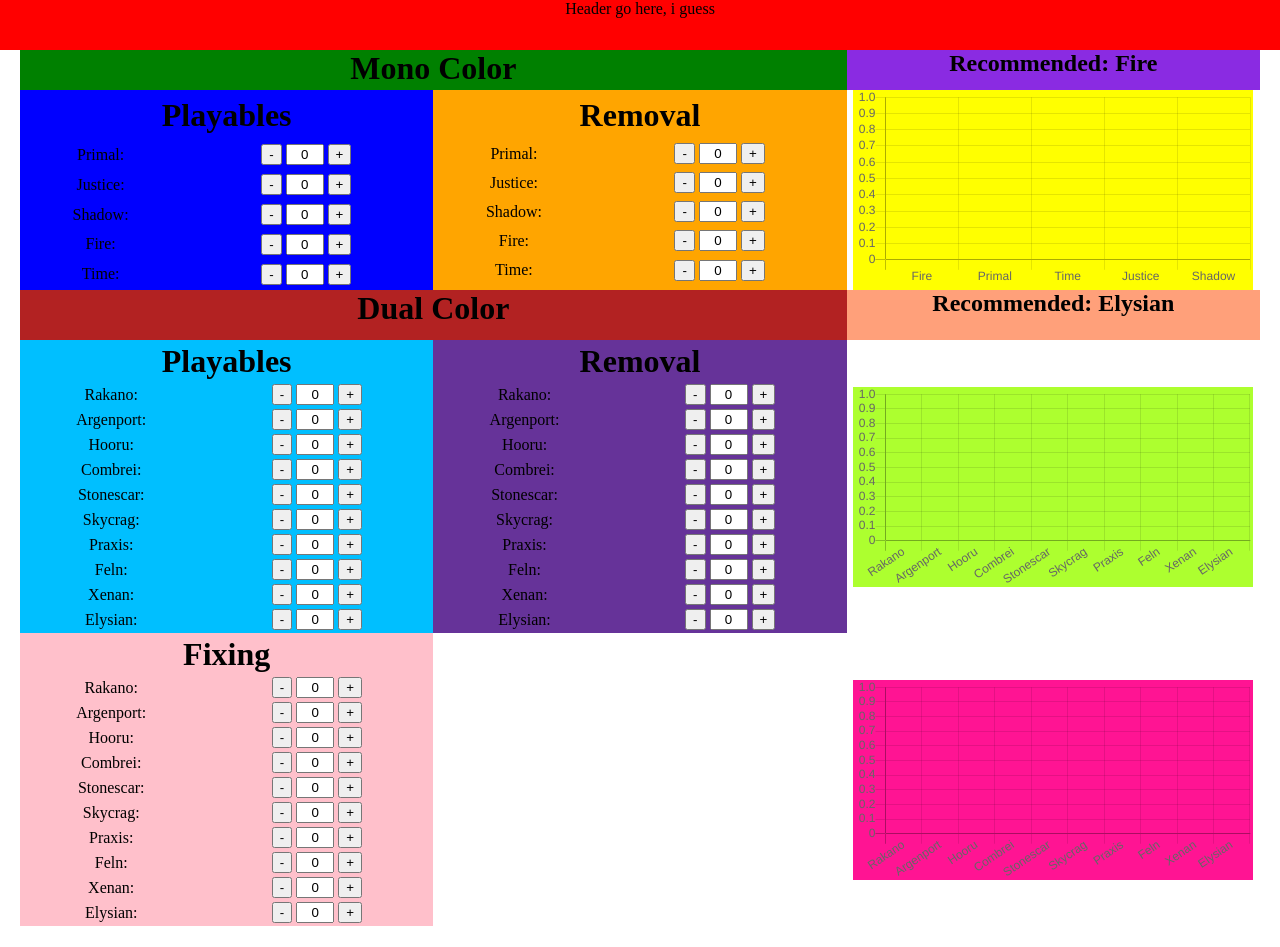
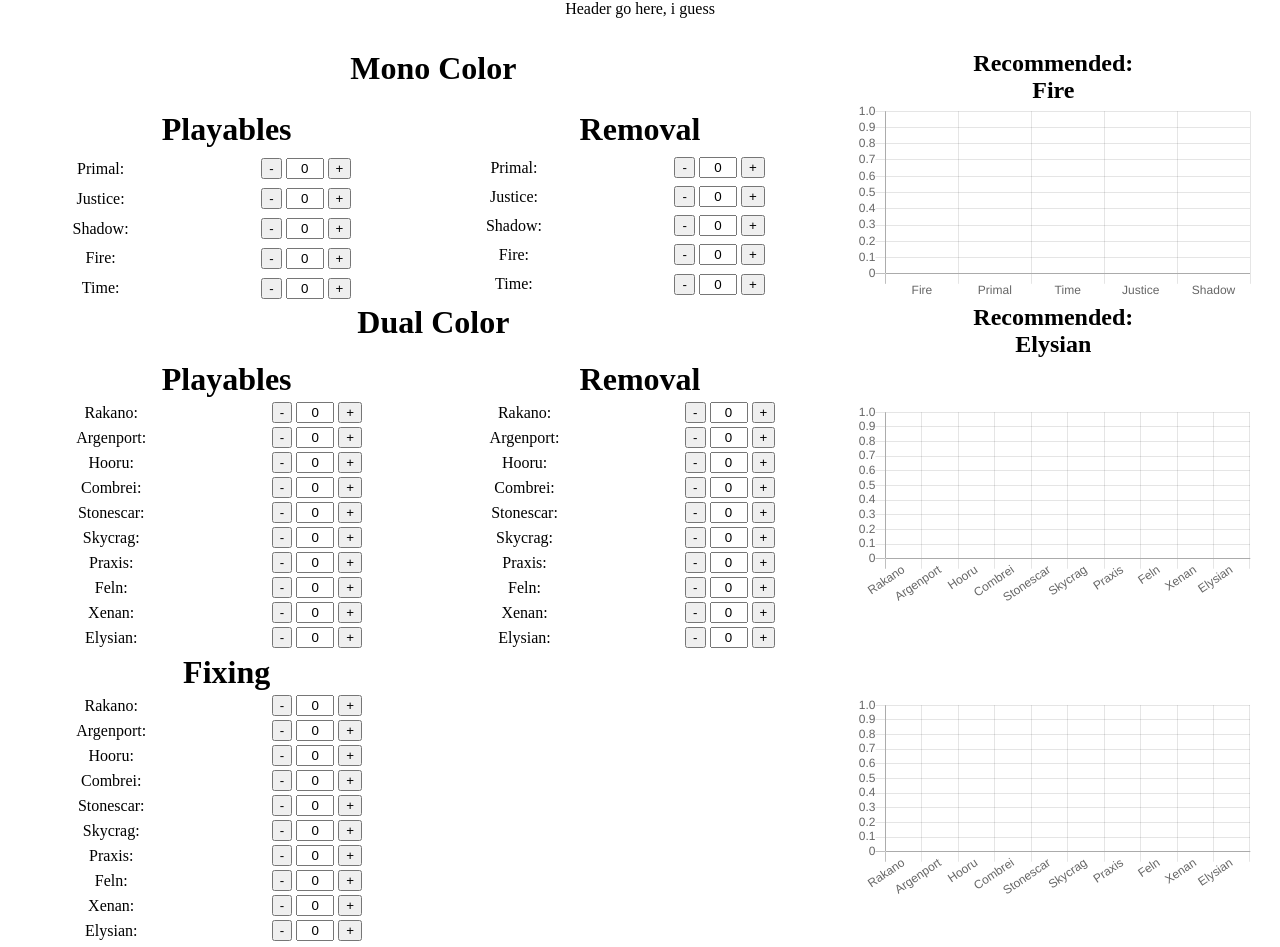
Before and after one commit to TerabyteTiger/eternalSealedPoolGraphical, a plain HTML site: page index.html in a window 1280 px wide. Drawn offline with nearby package versions, Linux system fonts and the light colour scheme.

Commit message:
Removed Clown colors. Touch-up to recs

```diff
--- a/index.css
+++ b/index.css
@@ -29,7 +29,7 @@ h2 {
 #container {
     display: grid;
     grid-template-columns: 20px 1fr 1fr 1fr 20px;
-    grid-template-rows: 50px 40px auto 50px auto auto 20px;
+    grid-template-rows: 50px repeat(5, auto) 20px;
     grid-template-areas:
         "header header header header header"
         ". monoTitle monoTitle monoDataTitle ."
@@ -62,68 +62,58 @@ h2 {
 
 .header {
     grid-area: header;
-    background-color: red;
 }
 
 .monoTitle {
     grid-area: monoTitle;
-    background-color: green;
 }
 
 .monoDataTitle {
     grid-area: monoDataTitle;
-    background-color: blueviolet;
 }
 
 .monoData1 {
     grid-area: monoData1;
-    background-color: blue;
 }
 
 .monoData2 {
     grid-area: monoData2;
-    background-color: orange;
 }
 
 .monoChart {
     grid-area: monoChart;
-    background-color: yellow;
+
     place-self: center;
 }
 
 .dualTitle {
     grid-area: dualTitle;
-    background-color: firebrick;
 }
 
 .dualDataTitle {
     grid-area: dualDataTitle;
-    background-color: lightsalmon;
 }
 
 .dualData1 {
     grid-area: dualData1;
-    background-color: deepskyblue;
 }
 
 .dualData2 {
     grid-area: dualData2;
-    background-color: rebeccapurple;
 }
 
 .dualChart1 {
     grid-area: dualChart1;
-    background-color: greenyellow;
+
     place-self: center;
 }
 
 .dualData3 {
     grid-area: dualData3;
-    background-color: pink;
 }
 
 .dualChart2 {
     grid-area: dualChart2;
-    background-color: deeppink;
+
     place-self: center;
 }
--- a/index.js
+++ b/index.js
@@ -722,7 +722,7 @@ function monoRec() {
         }
     }
     document.getElementById("bestMono").innerHTML =
-        "<h2>Recommended: " + bestMono + "</h2>";
+        "<h2>Recommended: </br>" + bestMono + "</h2>";
     return bestMono;
 }
 
@@ -823,7 +823,7 @@ function dualRec() {
         }
     }
     document.getElementById("bestDual").innerHTML =
-        "<h2>Recommended: " + bestDual + "</h2>";
+        "<h2>Recommended: </br>" + bestDual + "</h2>";
     return bestDual;
 }
 
```
